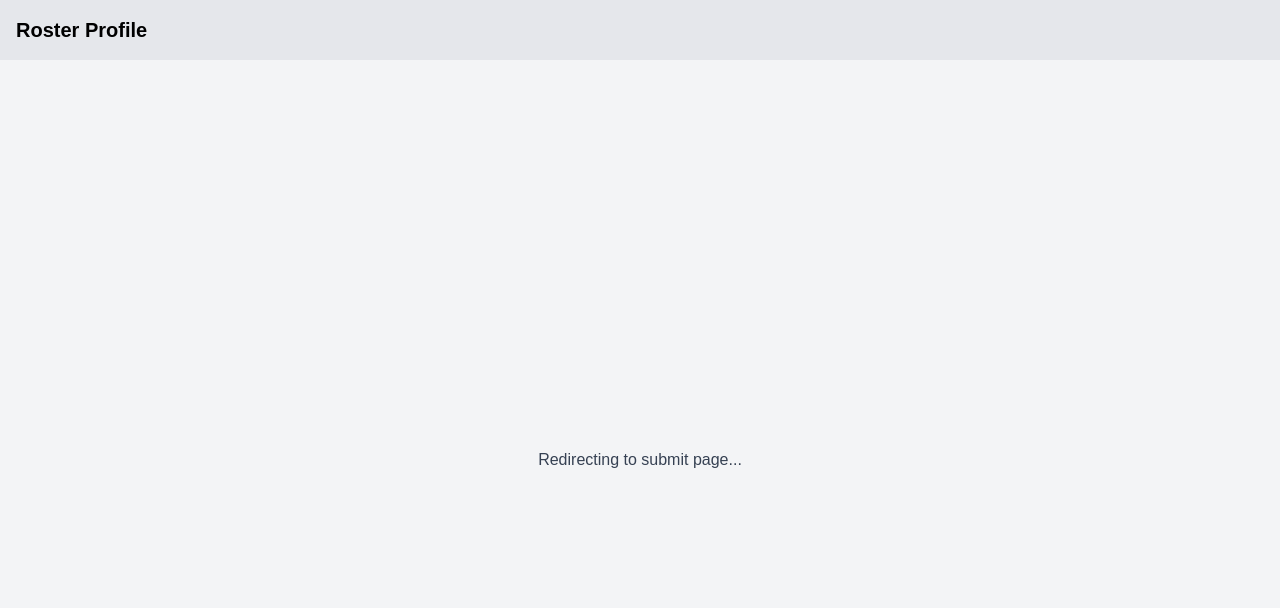
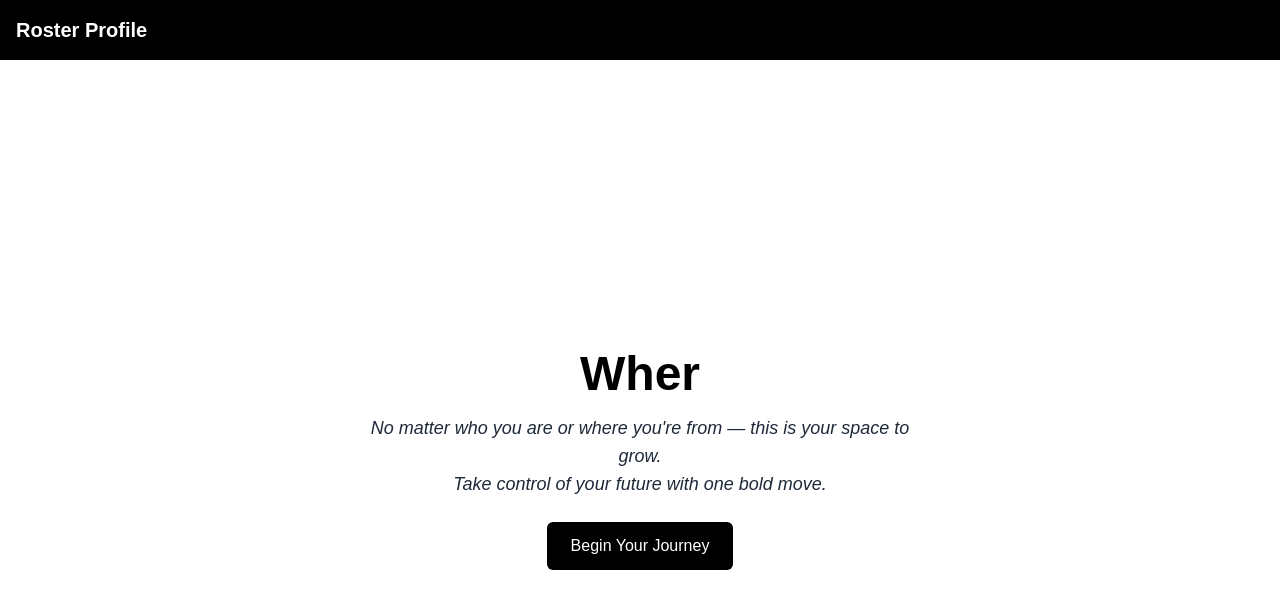
Before and after one commit to yeshu10/rosterprofile, a Next.js app: page / in a window 1280 px wide. Before the commit this address had no page. Shown: the top 608 px of the page. Built offline with nearby package versions, Linux system fonts and the light colour scheme.

Commit message:
updated landing page

```diff
--- a/src/app/page.tsx
+++ b/src/app/page.tsx
@@ -1,19 +1,75 @@
 "use client";
 
 import { useRouter } from 'next/navigation';
-import { useEffect } from 'react';
+import { useState, useEffect } from 'react';
+
+// ✅ Declare it outside the component to avoid changing dependency array
+const fullText = 'Where Talent Meets Opportunity';
 
 export default function RootPage() {
   const router = useRouter();
+  const [typedText, setTypedText] = useState('');
+  const [currentIndex, setCurrentIndex] = useState(0);
 
   useEffect(() => {
+    if (currentIndex < fullText.length) {
+      const timeout = setTimeout(() => {
+        setTypedText((prev) => prev + fullText[currentIndex]);
+        setCurrentIndex((prev) => prev + 1);
+      }, 100);
+      return () => clearTimeout(timeout);
+    } else {
+      const restartTimeout = setTimeout(() => {
+        setTypedText('');
+        setCurrentIndex(0);
+      }, 2000);
+      return () => clearTimeout(restartTimeout);
+    }
+  }, [currentIndex]); // ✅ No need to include `fullText` here now
+
+  const handleRedirect = () => {
     router.push('/submit');
-  }, [router]);
+  };
 
   return (
-    // You can add a loading spinner or message here if needed
-    <div className="flex items-center justify-center h-screen bg-gray-100 dark:bg-gray-900">
-      <p className="text-gray-700 dark:text-gray-300">Redirecting to submit page...</p>
+    <div className="flex flex-col items-center justify-center h-screen bg-white text-center px-4">
+      <p className="text-3xl sm:text-4xl md:text-5xl font-semibold text-black mb-4">
+        {typedText}
+      </p>
+      <p className="text-gray-800 text-base sm:text-lg max-w-xl italic mb-6">
+        No matter who you are or where you're from — this is your space to grow.
+        <br />
+        Take control of your future with one bold move.
+      </p>
+      <button
+        onClick={handleRedirect}
+        className="px-6 py-3 bg-black text-white text-sm sm:text-base rounded-md hover:bg-gray-800 transition"
+      >
+        Begin Your Journey
+      </button>
     </div>
   );
 }
+
+
+
+
+// "use client";
+
+// import { useRouter } from 'next/navigation';
+// import { useEffect } from 'react';
+
+// export default function RootPage() {
+//   const router = useRouter();
+
+//   useEffect(() => {
+//     router.push('/submit');
+//   }, [router]);
+
+//   return (
+//     // You can add a loading spinner or message here if needed
+//     <div className="flex items-center justify-center h-screen bg-gray-100 dark:bg-gray-900">
+//       <p className="text-gray-700 dark:text-gray-300">Redirecting to submit page...</p>
+//     </div>
+//   );
+// }
--- a/src/app/submit/page.tsx
+++ b/src/app/submit/page.tsx
@@ -82,9 +82,6 @@ export default function SubmitPortfolio() {
         <h1 className="text-2xl font-bold text-gray-900 mb-6 text-center">Submit Portfolio URL</h1>
         <form onSubmit={handleSubmit} className="space-y-6">
           <div>
-            <label htmlFor="url" className="block text-sm font-medium text-gray-700">
-              Portfolio URL
-            </label>
             <input
               type="url"
               id="url"
@@ -98,7 +95,7 @@ export default function SubmitPortfolio() {
           <div>
             <button
               type="submit"
-              className={`w-full flex justify-center py-2 px-4 border border-transparent rounded-md shadow-sm text-sm font-medium text-white bg-blue-600 hover:bg-blue-700 focus:outline-none focus:ring-2 focus:ring-offset-2 focus:ring-500 ${
+              className={`w-full flex justify-center py-2 px-4 border border-transparent rounded-md shadow-sm text-sm font-medium text-white bg-black hover:bg-gray-700 focus:outline-none focus:ring-offset-2 focus:ring-500 ${
                 loading ? "opacity-50 cursor-not-allowed" : ""
               }`}
               disabled={loading}
@@ -116,117 +113,3 @@ export default function SubmitPortfolio() {
     </div>
   );
 }
-
-// "use client";
-
-// import { useState, FormEvent } from "react";
-// import { useRouter } from "next/navigation";
-// import { PortfolioParseResponse, ProfileCreateResponse } from "@/types";
-
-
-// export default function SubmitPortfolio() {
-//   const [url, setUrl] = useState("");
-//   const [loading, setLoading] = useState(false);
-//   const [error, setError] = useState("");
-//   const router = useRouter();
-
-//   const handleSubmit = async (e: FormEvent<HTMLFormElement>) => {
-//     e.preventDefault();
-//     setError("");
-
-//     if (!url || !/^https?:\/\//.test(url)) {
-//       setError("Please enter a valid URL.");
-//       return;
-//     }
-
-//     setLoading(true);
-
-//     try {
-//       // Step 1: Call the parse endpoint
-//       const parseResponse = await fetch("/api/portfolio/parse", {
-//         method: "POST",
-//         headers: {
-//           "Content-Type": "application/json",
-//         },
-//         body: JSON.stringify({ url }),
-//       });
-
-//       const parseResult: PortfolioParseResponse = await parseResponse.json();
-
-//       if (!parseResult.success || !parseResult.data) {
-//         dispatch(setProfileData(parseResult.data));
-//         setError(parseResult.message || "Failed to parse portfolio.");
-//         setLoading(false);
-//         return;
-//       }
-
-//       const createResponse = await fetch('/api/profile/create', {
-//         method: 'POST',
-//         headers: {
-//           'Content-Type': 'application/json',
-//         },
-//         body: JSON.stringify(parseResult.data),
-//       });
-
-//       const createResult: ProfileCreateResponse = await createResponse.json();
-
-//       if (!createResult.success || !createResult.username) {
-//         setError(createResult.message || "Failed to create profile.");
-//         setLoading(false);
-//         return;
-//       }
-
-//       // Step 3: Redirect to the created profile page
-//       router.push(`/profile/${createResult.username}`);
-
-//     } catch (err) {
-//       console.error("API Error:", err);
-//       setError("An error occurred during the process.");
-//     } finally {
-//       setLoading(false);
-//     }
-//   };
-
-//   return (
-//     <div className="flex flex-col items-center justify-center min-h-[calc(100vh-4rem)] bg-gray-100  transition-colors duration-300">
-//       <div className="w-full max-w-md bg-white  rounded-lg shadow-md p-8">
-//         <h1 className="text-2xl font-bold text-gray-900  mb-6 text-center">Submit Portfolio URL</h1>
-//         <form
-//           onSubmit={handleSubmit}
-//           className="space-y-6"
-//         >
-//           <div>
-//             <label htmlFor="url" className="block text-sm font-medium text-gray-700 ">
-//               Portfolio URL
-//             </label>
-//             <input
-//               type="url"
-//               id="url"
-//               value={url}
-//               onChange={e => setUrl(e.target.value)}
-//               required
-//               className="mt-1 block w-full px-3 py-2 border border-gray-300  rounded-md shadow-sm focus:outline-none focus:ring-blue-500 focus:border-blue-500 sm:text-sm"
-//               placeholder="e.g., https://example.com/my-portfolio"
-//             />
-//           </div>
-//           <div>
-//             <button
-//               type="submit"
-//               className={`w-full flex justify-center py-2 px-4 border border-transparent rounded-md shadow-sm text-sm font-medium text-white bg-blue-600 hover:bg-blue-700 focus:outline-none focus:ring-2 focus:ring-offset-2 focus:ring-500 ${
-//                 loading ? 'opacity-50 cursor-not-allowed' : ''
-//               }`}
-//               disabled={loading}
-//             >
-//               {loading ? 'Submitting...' : 'Submit'}
-//             </button>
-//           </div>
-//         </form>
-//         {error && (
-//           <p className="mt-4 text-center text-sm text-red-600 ">
-//             {error}
-//           </p>
-//         )}
-//       </div>
-//     </div>
-//   );
-// }
--- a/src/components/Navbar.tsx
+++ b/src/components/Navbar.tsx
@@ -1,12 +1,14 @@
 "use client";
+
+import Link from 'next/link';
 
 export default function Navbar() {
   return (
-    <nav className="bg-gray-200 p-4">
+    <nav className="bg-black p-4">
       <div className="container mx-auto flex justify-between items-center">
-        <div className="text-black text-xl font-bold">
+        <Link href="/" className="text-white text-xl font-bold">
           Roster Profile
-        </div>
+        </Link>
       </div>
     </nav>
   );
--- a/src/components/ProfileHeader.tsx
+++ b/src/components/ProfileHeader.tsx
@@ -51,7 +51,7 @@ export default function ProfileHeader() {
 
         <button
           onClick={() => setIsShareModalOpen(true)}
-          className="p-2 bg-blue-600 text-white rounded-md hover:bg-blue-700 transition"
+          className="p-2 bg-green-600 text-white rounded-md hover:bg-blue-700 transition"
           title="Share profile"
         >
           <FaShare size={18} />
```
